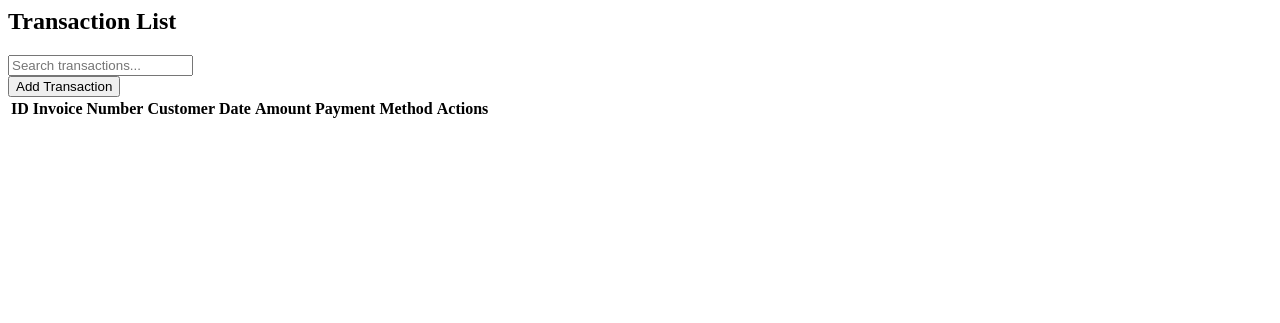
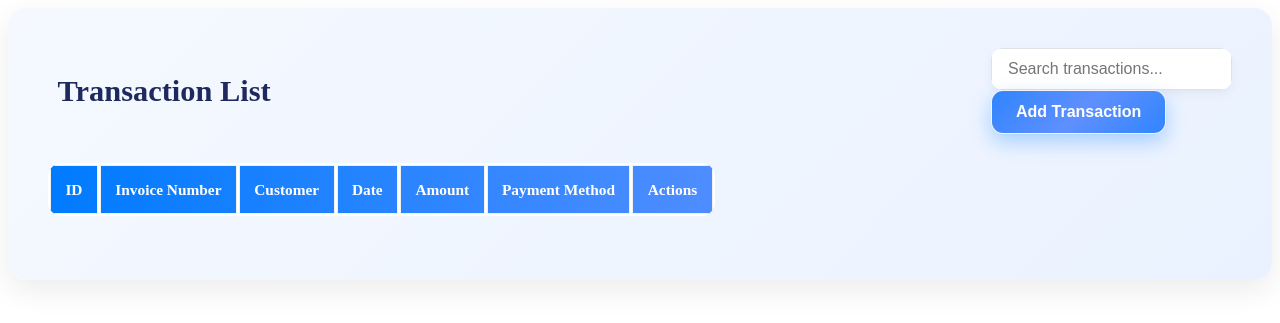
Before and after one commit to munis-dot/invoice_gen, a PHP site: page /invoice_gen/frontend/modules/transactions/transaction_list.php in a window 1280 px wide. Shown: the top 323 px of the page. Run offline with PHP 8.4, Linux system fonts and the light colour scheme; lists and menus that the app fills with data are empty.

Commit message:
transaction_list style updated

```diff
--- /dev/null
+++ b/frontend/assets/css/transaction_list.css
@@ -0,0 +1,186 @@
+/* 🌈 General Page Styling */
+.transaction-container {
+  background: linear-gradient(135deg, #f5f9ff, #eaf2ff);
+  padding: 2.5rem;
+  border-radius: 18px;
+  box-shadow: 0 10px 30px rgba(0, 0, 0, 0.08);
+  animation: fadeIn 0.6s ease-in-out;
+  backdrop-filter: blur(10px);
+}
+
+/* 🧾 Header */
+.transaction-header {
+  display: flex;
+  flex-wrap: wrap;
+  justify-content: space-between;
+  align-items: center;
+  margin-bottom: 1.8rem;
+}
+
+.page-title {
+  font-size: 1.9rem;
+  font-weight: 700;
+  color: #1e2a5e;
+  display: flex;
+  align-items: center;
+  gap: 0.6rem;
+}
+
+.page-title i {
+  color: #007bff;
+}
+
+/* 🔍 Search Box */
+.search-box .input-group {
+  border-radius: 12px;
+  overflow: hidden;
+  box-shadow: 0 4px 10px rgba(0, 0, 0, 0.05);
+}
+
+.search-box input {
+  padding: 0.7rem 1rem;
+  border: 1.5px solid #dee2e6;
+  transition: all 0.3s ease;
+  font-size: 1rem;
+}
+
+.search-box input:focus {
+  border-color: #007bff;
+  box-shadow: 0 0 10px rgba(0, 123, 255, 0.25);
+  transform: scale(1.02);
+}
+
+.search-icon {
+  background: linear-gradient(135deg, #007bff, #5f8fff);
+  color: #fff;
+  border: none;
+}
+
+/* 🌟 Modern Buttons */
+.btn-modern {
+  position: relative;
+  padding: 0.75rem 1.5rem;
+  border: none;
+  border-radius: 12px;
+  font-size: 1rem;
+  font-weight: 600;
+  color: #fff;
+  cursor: pointer;
+  overflow: hidden;
+  z-index: 1;
+  transition: all 0.3s ease;
+  box-shadow: 0 8px 20px rgba(0, 123, 255, 0.3);
+}
+
+.btn-modern::before {
+  content: "";
+  position: absolute;
+  inset: 0;
+  background: linear-gradient(135deg, #007bff, #5f8fff, #007bff);
+  background-size: 200% 200%;
+  animation: gradientShift 4s ease infinite;
+  z-index: -1;
+}
+
+.btn-modern:hover {
+  transform: translateY(-3px) scale(1.03);
+  box-shadow: 0 10px 25px rgba(0, 123, 255, 0.4);
+}
+
+.btn-modern:active {
+  transform: scale(0.97);
+}
+
+/* 💎 Gradient Variant */
+.btn-gradient {
+  backdrop-filter: blur(12px);
+  border: 1px solid rgba(255, 255, 255, 0.3);
+}
+
+/* 🧾 Table Styling */
+.table {
+  margin-top: 1rem;
+  border-radius: 14px;
+  overflow: hidden;
+  background: white;
+  border: none;
+}
+
+.table thead {
+  background: linear-gradient(90deg, #007bff, #4e8dff);
+  color: #fff;
+  font-size: 1rem;
+}
+
+.table th,
+.table td {
+  text-align: center;
+  vertical-align: middle;
+  padding: 0.9rem;
+  font-size: 0.96rem;
+  border: 1px solid #f0f0f0;
+}
+
+.table tbody tr {
+  transition: all 0.3s ease;
+}
+
+.table tbody tr:hover {
+  background: rgba(0, 123, 255, 0.08);
+  transform: scale(1.01);
+}
+
+/* 📱 Responsive Adjustments */
+@media (max-width: 768px) {
+  .transaction-header {
+    flex-direction: column;
+    gap: 1rem;
+  }
+
+  .btn-modern {
+    width: 100%;
+  }
+}
+
+/* 🧭 Pagination */
+.pagination-wrapper {
+  margin-top: 1.5rem;
+  display: flex;
+  justify-content: center;
+  align-items: center;
+  gap: 0.7rem;
+}
+
+.pagination button {
+  padding: 0.5rem 1rem;
+  border-radius: 10px;
+  border: none;
+  background: linear-gradient(135deg, #e3e9ff, #cddaff);
+  color: #0d6efd;
+  font-weight: 600;
+  transition: all 0.3s ease;
+  box-shadow: 0 3px 10px rgba(13, 110, 253, 0.2);
+}
+
+.pagination button:hover {
+  background: linear-gradient(135deg, #0d6efd, #4e8dff);
+  color: #fff;
+  transform: translateY(-2px);
+}
+
+.pagination button.active {
+  background: linear-gradient(135deg, #0042c0, #0068ff);
+  color: #fff;
+}
+
+/* ✨ Animations */
+@keyframes gradientShift {
+  0% { background-position: 0% 50%; }
+  50% { background-position: 100% 50%; }
+  100% { background-position: 0% 50%; }
+}
+
+@keyframes fadeIn {
+  from { opacity: 0; transform: translateY(20px); }
+  to { opacity: 1; transform: translateY(0); }
+}
--- a/frontend/modules/transactions/transaction_list.php
+++ b/frontend/modules/transactions/transaction_list.php
@@ -2,21 +2,32 @@
 // UI: Transaction List
 require_once __DIR__ . '/../../components/header.php';
 ?>
-<div class="container">
-    <div class="row mb-3">
-        <div class="col">
-            <h2>Transaction List</h2>
-        </div>
-        <div class="col d-flex justify-content-end align-items-center">
-            <div class="input-group me-3" style="max-width: 300px;">
-                <span class="input-group-text"><i class="fas fa-search"></i></span>
+<link rel="stylesheet" href="/frontend/assets/css/transaction_list.css">
+
+<div class="transaction-container container mt-4">
+    <div class="transaction-header">
+        <h2 class="page-title">
+            <i class="fas fa-receipt"></i> Transaction List
+        </h2>
+
+        <div class="header-actions">
+            <div class="search-box">
+                <div class="input-group">
+                    <span class="input-group-text search-icon">
+                        <i class="fas fa-search"></i>
+                    </span>
                     <input type="text" id="transactionSearch" class="form-control" placeholder="Search transactions...">
-            </div>
-            <button data-link="transactions/transaction_add" class="btn btn-primary">Add Transaction</button>
                 </div>
             </div>
 
-    <table class="table table-bordered" id="transactionTable">
+            <button data-link="transactions/transaction_add" class="btn-modern btn-gradient">
+                <i class="fas fa-plus me-2"></i> Add Transaction
+            </button>
+        </div>
+    </div>
+
+    <div class="table-responsive">
+        <table class="table table-hover table-bordered" id="transactionTable">
             <thead>
                 <tr>
                     <th>ID</th>
@@ -32,8 +43,9 @@ require_once __DIR__ . '/../../components/header.php';
                 <!-- Transaction rows will be injected by JS -->
             </tbody>
         </table>
+    </div>
 
-    <div id="transactionPagination" class="d-flex justify-content-between align-items-center">
+    <div id="transactionPagination" class="pagination-wrapper">
         <!-- Pagination will be injected by JS -->
     </div>
 </div>
```
Also changed, not shown: frontend/assets/css/list.css (+73 -13 lines). Lines whose indentation alone changed are shown as unchanged.
